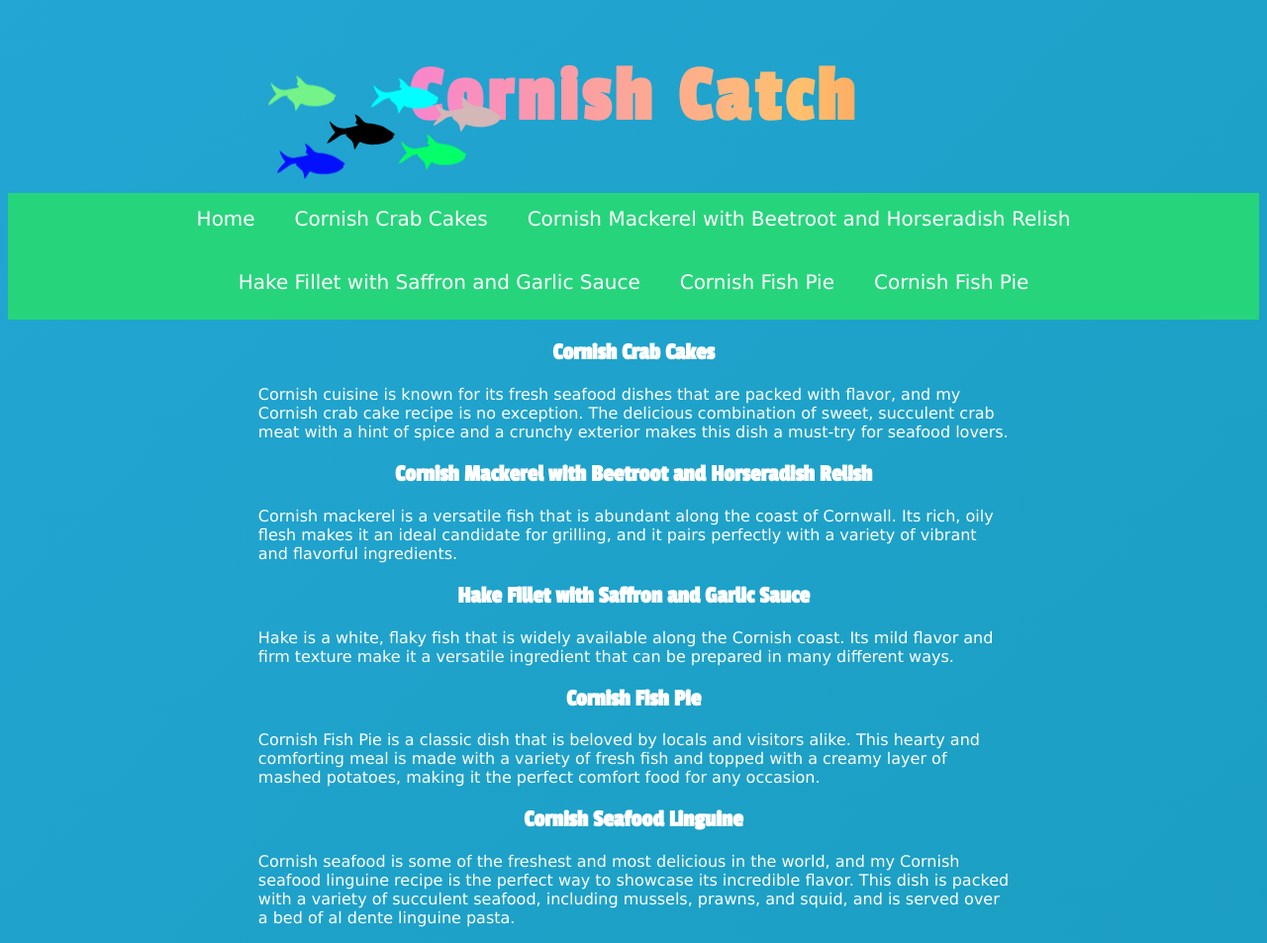
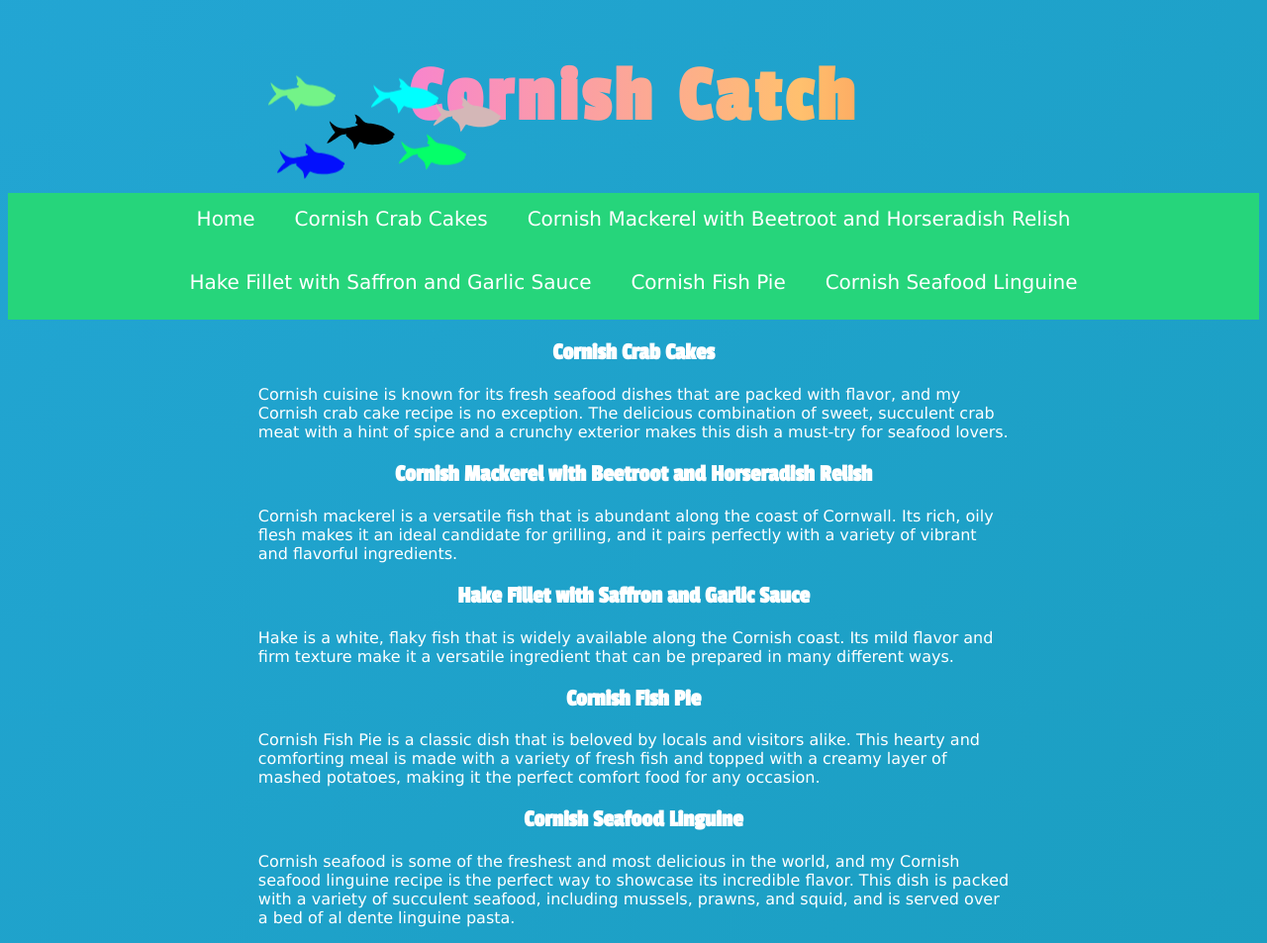
Before and after one commit to Tomturner11/CornishCatch, a Jekyll site: the page built from pages/recipelisting.md, in a window 1280 px wide. Shown: the whole page at 99% size. Built offline with Jekyll 4.4.1, drawn with Linux system fonts in a browser that asks for light colours.

Commit message:
Update recipelist.html

```diff
--- a/_layouts/recipelist.html
+++ b/_layouts/recipelist.html
@@ -52,37 +52,40 @@
     </a>
     </li>
 	              <li class="recipelink">
-	                <a class="clear" aria-label="Cornish Crab Cakes" class="post-link" href="recipes/recipe1/index.html">
+	                <a class="clear" aria-label="Cornish Crab Cakes" class="post-link" href="https://cornishcatch.netlify.app/recipes/recipe1/index.html">
 	                Cornish Crab Cakes
 	              </a>
 	              </li>
 
 
 	              <li class="recipelink">
-	                <a class="clear" aria-label="Cornish Mackerel with Beetroot and Horseradish Relish" class="post-link" href="recipes/recipe2/index.html">
+	                <a class="clear" aria-label="Cornish Mackerel with Beetroot and Horseradish Relish" class="post-link" href="https://cornishcatch.netlify.app/recipes/recipe2/index.html">
 	                Cornish Mackerel with Beetroot and Horseradish Relish
 	              </a>
 	              </li>
 
 
 	              <li class="recipelink">
-	                <a class="clear" aria-label="Hake Fillet with Saffron and Garlic Sauce" class="post-link" href="recipes/hake-fillet-with-saffron-and-garlic-sauce/index.html">
+	                <a class="clear" aria-label="Hake Fillet with Saffron and Garlic Sauce" class="post-link" href="https://cornishcatch.netlify.app/recipes/hake-fillet-with-saffron-and-garlic-sauce/">
 	                Hake Fillet with Saffron and Garlic Sauce
 	              </a>
 	              </li>
 
 
 	              <li class="recipelink">
-	                <a class="clear" aria-label="Cornish Fish Pie " class="post-link" href="recipes/cornish-fish-pie/index.html">
+	                <a class="clear" aria-label="Cornish Fish Pie " class="post-link" href="https://cornishcatch.netlify.app/recipes/cornish-fish-pie/">
 	                Cornish Fish Pie
 	              </a>
 	              </li>
 
+			</li>
 
-			<li class="recipelink">
-        <a class="clear" aria-label="Cornish Fish Pie " class="post-link" href="recipes/cornish-fish-pie/index.html">
-          Cornish Fish Pie
-        </a>
+	 <li class="recipelink">
+	                <a class="clear" aria-label="Cornish Fish Pie " class="post-link" href="https://cornishcatch.netlify.app/recipes/cornish-seafood-linguine/">
+	                Cornish Seafood Linguine
+	              </a>
+	              </li>
+
 			</li>
 
 
```
